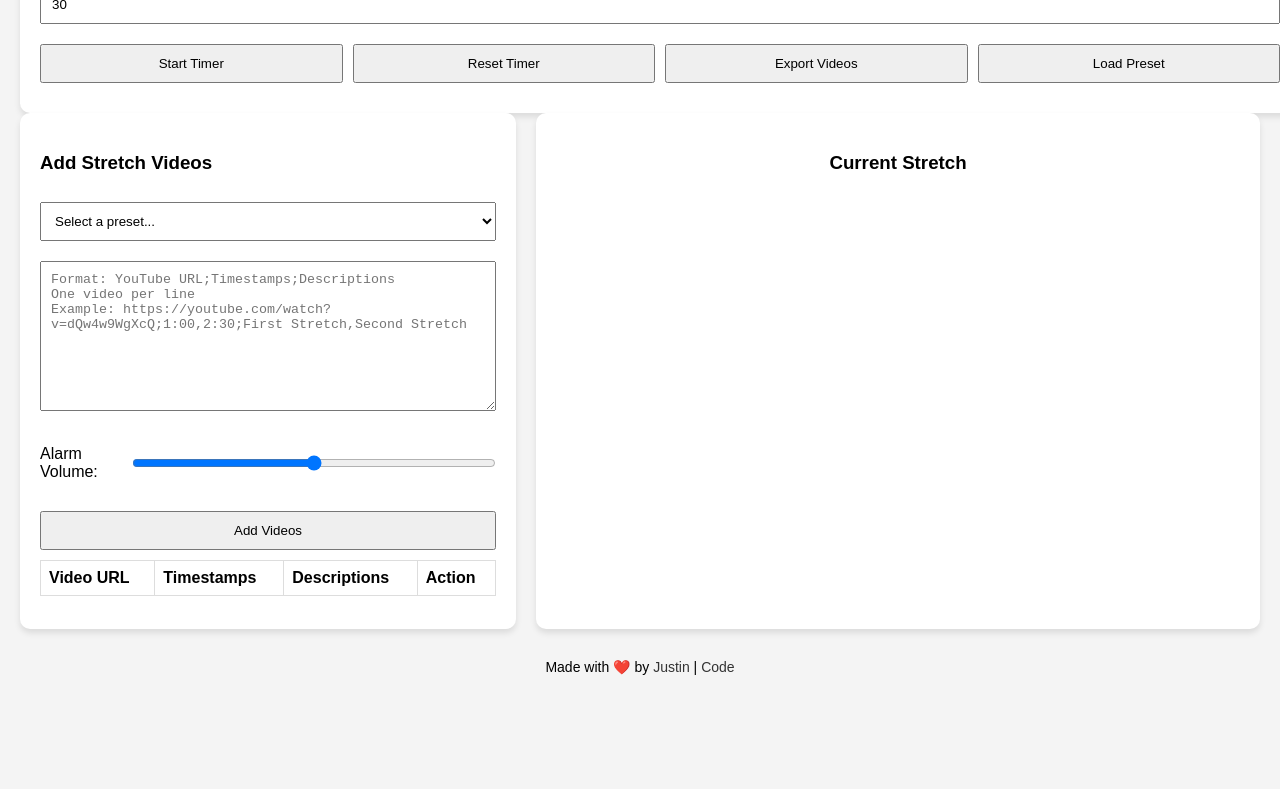
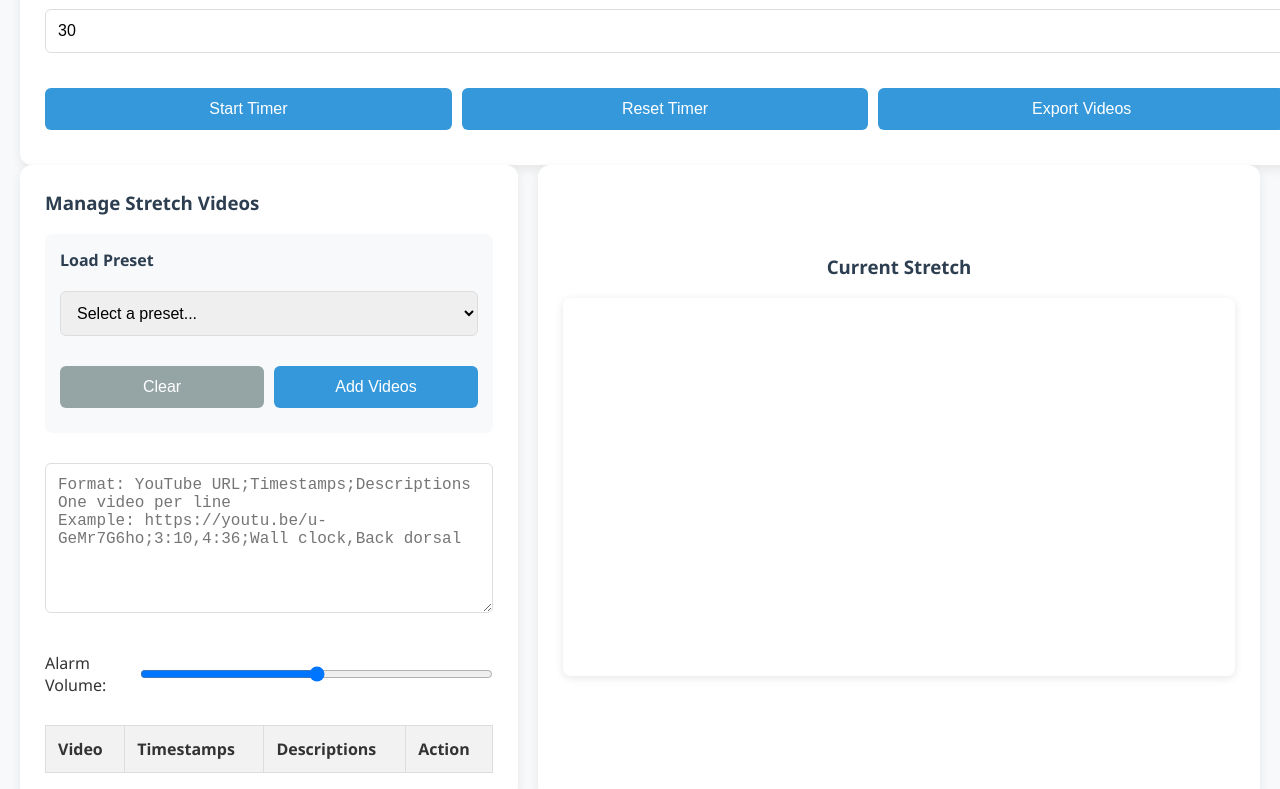
Before and after one commit to justindachille/Stretcher, a plain HTML site: page index.html in a window 1280 px wide. Shown: the part 151-940 px from the top of the page. Before the commit the page ends 840 px from the top, so only its background shows below. Drawn offline with Linux system fonts and the light colour scheme.

Commit message:
update UI and preset selection

```diff
--- a/index.html
+++ b/index.html
@@ -5,14 +5,15 @@
     <title>Stretch Reminder</title>
     <style>
         body {
-            font-family: Arial, sans-serif;
+            font-family: 'Segoe UI', Tahoma, Geneva, Verdana, sans-serif;
             max-width: 1600px;
             margin: 0 auto;
             padding: 20px;
-            background-color: #f4f4f4;
+            background-color: #f8f9fa;
             display: flex;
             flex-direction: column;
             height: 100vh;
+            color: #333;
         }
         .container {
             display: flex;
@@ -21,102 +22,160 @@
         }
         .timer-section {
             background-color: white;
-            padding: 20px;
-            border-radius: 10px;
-            box-shadow: 0 4px 6px rgba(0,0,0,0.1);
+            padding: 25px;
+            border-radius: 12px;
+            box-shadow: 0 4px 12px rgba(0,0,0,0.08);
             text-align: center;
             width: 100%;
         }
         .input-section {
             background-color: white;
-            padding: 20px;
-            border-radius: 10px;
-            box-shadow: 0 4px 6px rgba(0,0,0,0.1);
+            padding: 25px;
+            border-radius: 12px;
+            box-shadow: 0 4px 12px rgba(0,0,0,0.08);
             width: 40%;
             overflow-y: auto;
         }
         .video-section {
             background-color: white;
-            padding: 20px;
-            border-radius: 10px;
-            box-shadow: 0 4px 6px rgba(0,0,0,0.1);
+            padding: 25px;
+            border-radius: 12px;
+            box-shadow: 0 4px 12px rgba(0,0,0,0.08);
             width: 60%;
             display: flex;
             flex-direction: column;
             align-items: center;
             justify-content: center;
         }
-        input, button, textarea {
+        h2, h3 {
+            color: #2c3e50;
+            margin-top: 0;
+        }
+        input, button, textarea, select {
             margin: 10px 0;
-            padding: 10px;
+            padding: 12px;
             width: 100%;
             box-sizing: border-box;
+            border: 1px solid #ddd;
+            border-radius: 6px;
+            font-size: 16px;
+        }
+        button {
+            background-color: #3498db;
+            color: white;
+            border: none;
+            cursor: pointer;
+            font-weight: 500;
+            transition: background-color 0.2s;
+        }
+        button:hover {
+            background-color: #2980b9;
+        }
+        button.delete-btn {
+            background-color: #e74c3c;
+        }
+        button.delete-btn:hover {
+            background-color: #c0392b;
+        }
+        button.secondary {
+            background-color: #95a5a6;
+        }
+        button.secondary:hover {
+            background-color: #7f8c8d;
         }
         textarea {
             height: 150px;
+            resize: vertical;
         }
-        .timer-ready { color: green; font-weight: bold; }
-        .timer-warning { color: orange; font-weight: bold; }
-        .timer-danger { color: red; font-weight: bold; }
+        .timer-ready { color: #27ae60; font-weight: bold; }
+        .timer-warning { color: #f39c12; font-weight: bold; }
+        .timer-danger { color: #e74c3c; font-weight: bold; }
         table {
             width: 100%;
             border-collapse: collapse;
+            margin-top: 20px;
         }
         th, td {
             border: 1px solid #ddd;
-            padding: 8px;
+            padding: 12px;
             text-align: left;
         }
-        .delete-btn {
-            background-color: #ff4444;
-            color: white;
-            border: none;
-            cursor: pointer;
+        th {
+            background-color: #f2f2f2;
+            font-weight: 600;
         }
         #export-import-section {
             display: flex;
             gap: 10px;
+            margin-top: 15px;
         }
         #stretch-video {
             width: 100%;
             aspect-ratio: 16/9;
+            border-radius: 8px;
+            box-shadow: 0 2px 8px rgba(0,0,0,0.1);
         }
         #clipboard-notification {
             position: fixed;
             top: 20px;
             left: 50%;
             transform: translateX(-50%);
-            background-color: rgba(0,0,0,0.7);
+            background-color: rgba(0,0,0,0.8);
             color: white;
-            padding: 10px 20px;
-            border-radius: 5px;
+            padding: 12px 24px;
+            border-radius: 6px;
             opacity: 0;
-            transition: opacity 0.5s, transform 0.5s;
+            transition: opacity 0.3s, transform 0.3s;
             z-index: 1000;
+            font-size: 14px;
         }
         .volume-container {
             display: flex;
             align-items: center;
             gap: 10px;
-            margin: 10px 0;
+            margin: 15px 0;
         }
         .footer {
             text-align: center;
             margin-top: 20px;
-            padding: 10px;
+            padding: 15px;
             font-size: 14px;
+            color: #7f8c8d;
         }
         .footer a {
-            color: #333;
+            color: #3498db;
             text-decoration: none;
+            font-weight: 500;
         }
         .footer a:hover {
             text-decoration: underline;
         }
-        #preset-select {
-            width: 100%;
-            padding: 10px;
-            margin: 10px 0;
+        .preset-section {
+            margin-bottom: 20px;
+            padding: 15px;
+            background-color: #f8f9fa;
+            border-radius: 8px;
+        }
+        .preset-section h4 {
+            margin-top: 0;
+            margin-bottom: 10px;
+            color: #2c3e50;
+        }
+        .button-group {
+            display: flex;
+            gap: 10px;
+            margin-top: 10px;
+        }
+        #timer {
+            font-size: 32px;
+            margin: 15px 0;
+            font-family: 'Courier New', monospace;
+        }
+        #stretch-description {
+            margin-top: 15px;
+            font-size: 18px;
+            font-weight: 500;
+            color: #2c3e50;
         }
     </style>
 </head>
@@ -125,34 +184,40 @@
     <div class="timer-section">
         <h2>Stretch Reminder</h2>
         <div id="timer" class="timer-ready">00:00:00</div>
-        <input type="text" id="interval-input" placeholder="Interval (minutes/fraction)" value="30" min="0.1">
+        <input type="text" id="interval-input" placeholder="Interval (minutes)" value="30" min="0.1">
         <div id="export-import-section">
             <button onclick="startTimer()">Start Timer</button>
             <button onclick="resetTimer()">Reset Timer</button>
             <button onclick="exportVideos()">Export Videos</button>
-            <button onclick="loadPreset()">Load Preset</button>
         </div>
     </div>
     <div class="container">
         <div class="input-section">
-            <h3>Add Stretch Videos</h3>
-            <select id="preset-select">
+            <h3>Manage Stretch Videos</h3>
+
+            <div class="preset-section">
+                <h4>Load Preset</h4>
+                <select id="preset-select" onchange="loadPresetIntoTextarea()">
                     <option value="">Select a preset...</option>
                     <option value="default">Default Stretches</option>
-                <option value="office">Office Worker</option>
-                <option value="yoga">Yoga Basics</option>
                 </select>
-            <textarea id="video-input" placeholder="Format: YouTube URL;Timestamps;Descriptions&#10;One video per line&#10;Example: https://youtube.com/watch?v=dQw4w9WgXcQ;1:00,2:30;First Stretch,Second Stretch"></textarea>
+                <div class="button-group">
+                    <button onclick="clearTextarea()" class="secondary">Clear</button>
+                    <button onclick="addVideosFromTextarea()">Add Videos</button>
+                </div>
+            </div>
+
+            <textarea id="video-input" placeholder="Format: YouTube URL;Timestamps;Descriptions&#10;One video per line&#10;Example: https://youtu.be/u-GeMr7G6ho;3:10,4:36;Wall clock,Back dorsal"></textarea>
+
             <div class="volume-container">
                 <label for="volume-slider">Alarm Volume:</label>
                 <input type="range" id="volume-slider" min="0" max="1" step="0.1" value="0.5">
             </div>
-            <button onclick="addVideosFromTextarea()">Add Videos</button>
 
             <table id="video-table">
                 <thead>
                     <tr>
-                        <th>Video URL</th>
+                        <th>Video</th>
                         <th>Timestamps</th>
                         <th>Descriptions</th>
                         <th>Action</th>
@@ -163,13 +228,13 @@
         </div>
         <div class="video-section">
             <h3>Current Stretch</h3>
-            <iframe id="stretch-video" src="" frameborder="0" allowfullscreen></iframe>
+            <iframe id="stretch-video" src="" frameborder="0" allow="accelerometer; autoplay; clipboard-write; encrypted-media; gyroscope; picture-in-picture" allowfullscreen></iframe>
             <p id="stretch-description"></p>
         </div>
     </div>
 
     <div class="footer">
-        Made with ❤️ by <a href="https://github.com/justindachille" target="_blank">Justin</a> | <a href="https://github.com/justindachille/Stretcher">Code</a>
+        Made with ❤️ by <a href="https://github.com/yourusername" target="_blank">Justin</a>
     </div>
 
     <audio id="alarm" src="./cool_sms.mp3"></audio>
@@ -187,7 +252,7 @@
             "default": [
                 "https://youtu.be/u-GeMr7G6ho;3:10,4:36,5:32,6:12;Wall clock,Back dorsal,Back lateral,Hip",
                 "https://youtu.be/DC1Z9acFQaY;0:57,2:45,4:00,5:10;Half-kneeling stretch,Doorway pec stretch,Lat stretch,Spinal extension"
-            ],
+            ]
         };
 
         // Load saved data from localStorage on page load
@@ -303,7 +368,7 @@
         function parseInterval(input) {
             const parsed = parseFloat(input);
             if (isNaN(parsed)) {
-                alert('Invalid interval. Please enter a number.');
+                alert('Please enter a valid number for the interval.');
                 return 0;
             }
             return parsed * 60;
@@ -365,9 +430,26 @@
             return num.toString().padStart(2, '0');
         }
 
+        function clearTextarea() {
+            document.getElementById('video-input').value = '';
+        }
+
+        function loadPresetIntoTextarea() {
+            const presetSelect = document.getElementById('preset-select');
+            const presetName = presetSelect.value;
+
+            if (!presetName) return;
+
+            const presetVideos = presets[presetName];
+            if (presetVideos) {
+                document.getElementById('video-input').value = presetVideos.join('\n');
+            }
+        }
+
         function addVideosFromTextarea() {
             const videoInput = document.getElementById('video-input');
             const videoLines = videoInput.value.trim().split('\n');
+            let addedCount = 0;
 
             videoLines.forEach(line => {
                 const [videoUrl, timestamps, descriptions] = line.split(';');
@@ -375,16 +457,28 @@
                 if (videoUrl && timestamps && descriptions) {
                     const videoId = extractYouTubeId(videoUrl);
 
+                    // Check if this video already exists
+                    const exists = videos.some(v => v.id === videoId);
+
+                    if (!exists) {
                         videos.push({
                             id: videoId,
                             timestamps: timestamps.split(','),
                             descriptions: descriptions.split(',')
                         });
+                        addedCount++;
+                    }
                 }
             });
 
+            if (addedCount > 0) {
                 updateVideoList();
                 saveVideosToLocalStorage();
+                showClipboardNotification(`Added ${addedCount} new videos!`);
+            } else {
+                showClipboardNotification('No new videos added (duplicates skipped)');
+            }
+
             videoInput.value = '';
         }
 
@@ -399,10 +493,22 @@
 
             videos.forEach((video, index) => {
                 const row = videoList.insertRow();
-                row.insertCell(0).textContent = `YouTube Video: ${video.id}`;
+
+                // Video cell with clickable link
+                const videoCell = row.insertCell(0);
+                const videoLink = document.createElement('a');
+                videoLink.href = `https://youtu.be/${video.id}`;
+                videoLink.textContent = `Video: ${video.id}`;
+                videoLink.target = '_blank';
+                videoCell.appendChild(videoLink);
+
+                // Timestamps
                 row.insertCell(1).textContent = video.timestamps.join(', ');
+
+                // Descriptions
                 row.insertCell(2).textContent = video.descriptions.join(', ');
 
+                // Delete button
                 const deleteCell = row.insertCell(3);
                 const deleteBtn = document.createElement('button');
                 deleteBtn.textContent = 'Delete';
@@ -411,6 +517,7 @@
                     videos.splice(index, 1);
                     updateVideoList();
                     saveVideosToLocalStorage();
+                    showClipboardNotification('Video removed');
                 };
                 deleteCell.appendChild(deleteBtn);
             });
@@ -418,7 +525,7 @@
 
         function playRandomStretch() {
             if (videos.length === 0) {
-                alert('Please add some stretch videos first!');
+                showClipboardNotification('Please add some stretch videos first!');
                 return;
             }
 
@@ -441,6 +548,8 @@
 
             video.src = `https://www.youtube.com/embed/${videoId}?start=${convertTimestampToSeconds(timestamp)}&autoplay=1`;
             descriptionElement.textContent = description;
+
+            showClipboardNotification(`Now stretching: ${description}`);
         }
 
         function convertTimestampToSeconds(timestamp) {
@@ -459,40 +568,21 @@
             ).join('\n');
 
             navigator.clipboard.writeText(exportText).then(() => {
-                showClipboardNotification();
+                showClipboardNotification('Videos copied to clipboard!');
             });
         }
 
-        function loadPreset() {
-            const presetSelect = document.getElementById('preset-select');
-            const presetName = presetSelect.value;
+        // Enhanced notification function
+        function showClipboardNotification(message) {
+            const notification = document.getElementById('clipboard-notification');
+            notification.textContent = message;
+            notification.style.opacity = '1';
+            notification.style.transform = 'translate(-50%, -20px)';
 
-            if (!presetName) return;
-
-            const presetVideos = presets[presetName];
-            if (presetVideos) {
-                // Clear current videos
-                videos = [];
-
-                // Add preset videos
-                presetVideos.forEach(line => {
-                    const [videoUrl, timestamps, descriptions] = line.split(';');
-
-                    if (videoUrl && timestamps && descriptions) {
-                        const videoId = extractYouTubeId(videoUrl);
-
-                        videos.push({
-                            id: videoId,
-                            timestamps: timestamps.split(','),
-                            descriptions: descriptions.split(',')
-                        });
-                    }
-                });
-
-                updateVideoList();
-                saveVideosToLocalStorage();
-                alert(`Loaded ${presetName} preset with ${presetVideos.length} videos!`);
-            }
+            setTimeout(() => {
+                notification.style.opacity = '0';
+                notification.style.transform = 'translate(-50%, 0)';
+            }, 3000);
         }
 
         // Save timer state when the page is about to unload
```
Lines whose indentation alone changed are shown as unchanged.
